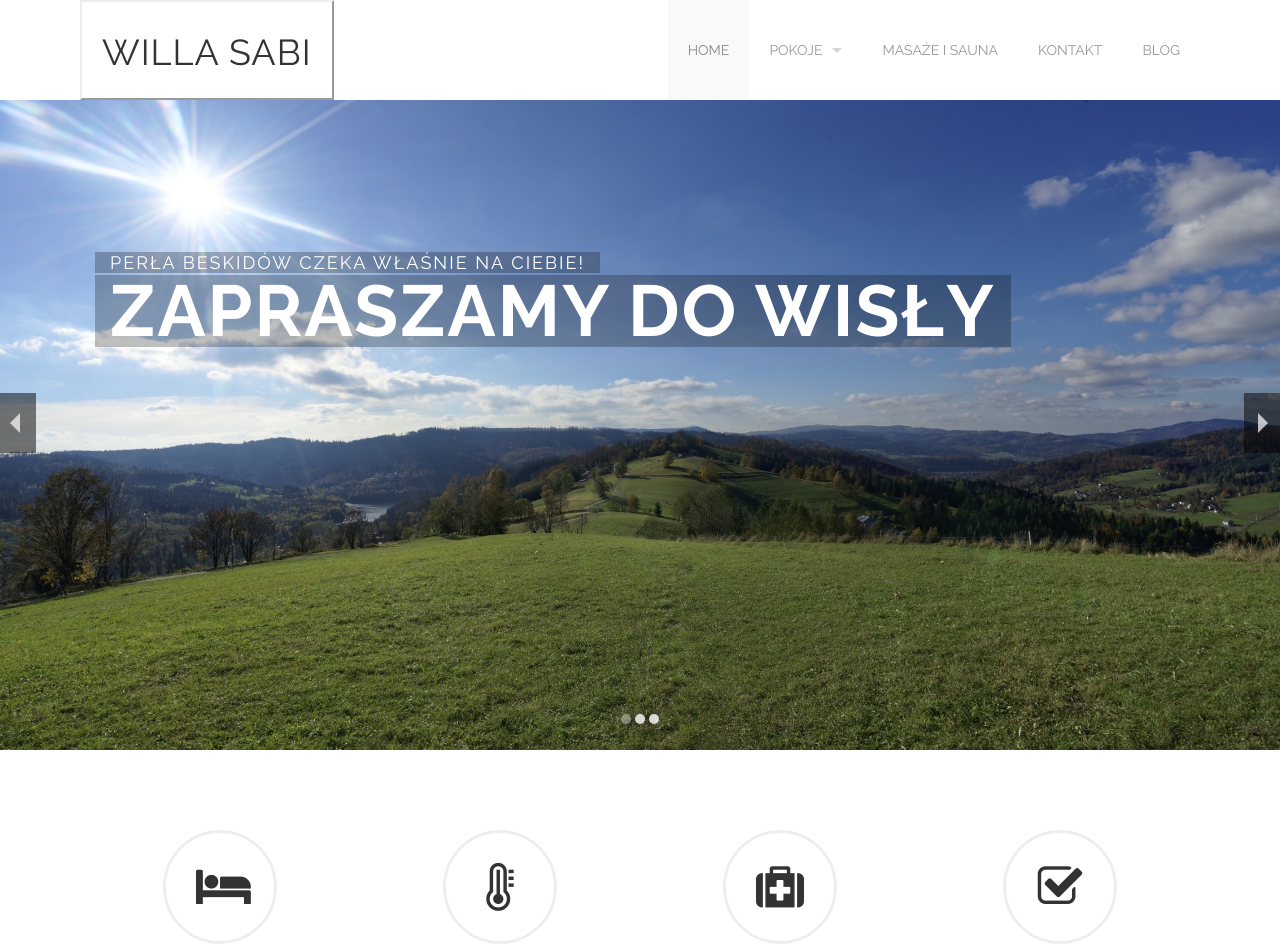
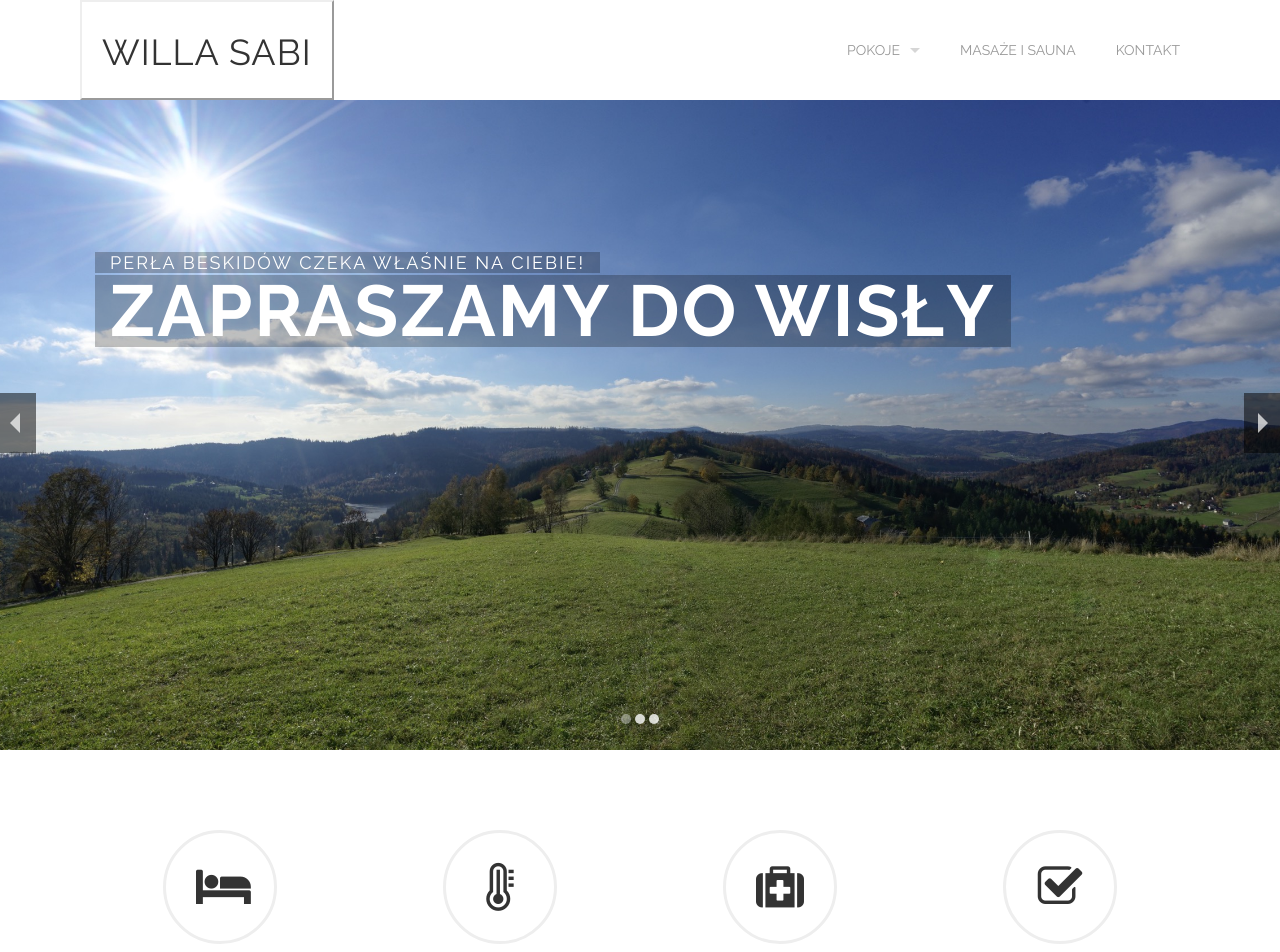
Before and after one commit to cs3b/usabi.pl, a Jekyll site: the page built from index.html, in a window 1280 px wide. Shown: the top 952 px of the page. Built offline with Jekyll 4.4.1, drawn with Linux system fonts in a browser that asks for light colours.

Commit message:
remove blog

```diff
--- a/_data/nav.yml
+++ b/_data/nav.yml
@@ -1,6 +1,3 @@
-- name: Home
-  path: index.html
-  section_id: home
 - name: Pokoje
   path: przestronne-pokoje.html
   section_id: pokoje
@@ -17,6 +14,3 @@
 - name: Kontakt
   path: napisz_do_nas.html
   section_id: kontakt
-- name: Blog
-  path: blog/
-  section_id: blog
```
